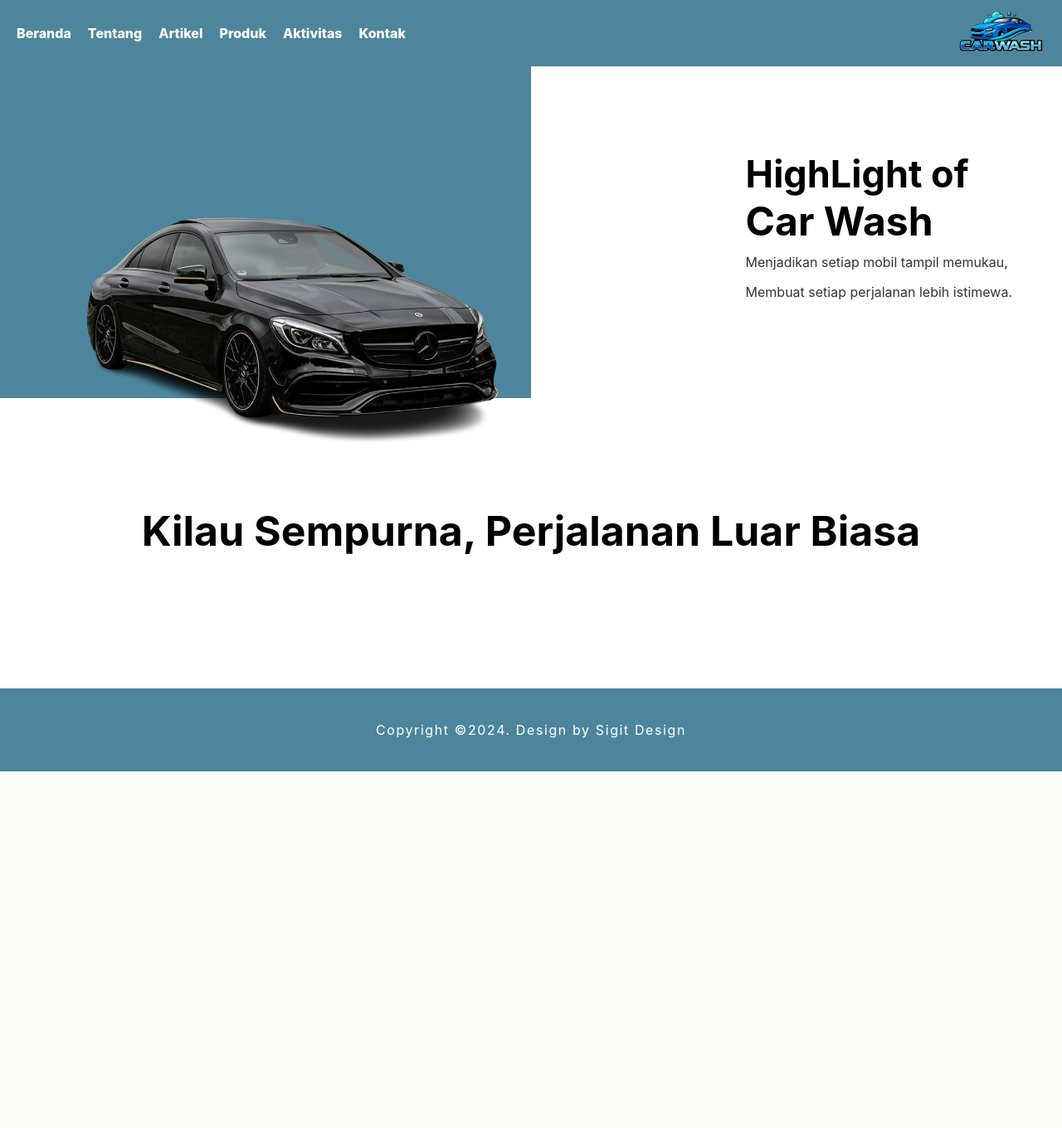
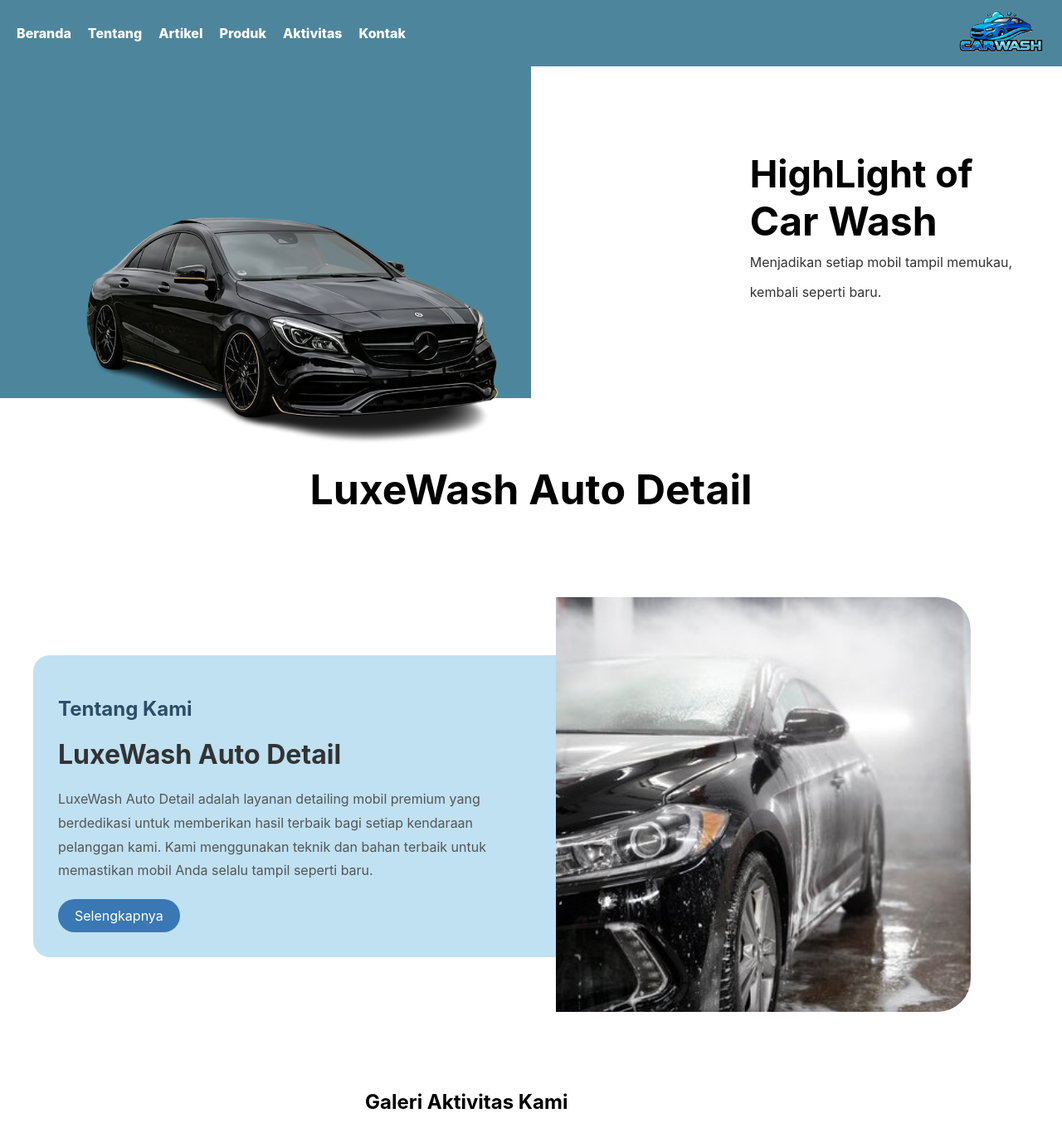
Before and after one commit to sigitgss004/desain_figmanew, a CodeIgniter 4 app: the page made by app/Views/Beranda.php in a window 1280 px wide. Shown: the top 1360 px of the page at 83% size. Before the commit the page ends 930 px from the top, so only its background shows below. Run offline with PHP 8.4 and a stand-in for CodeIgniter, Linux system fonts and the light colour scheme; the template is opened without the code that fills it, so the values that code supplies are empty; some libraries are stand-ins or nearby versions.

Commit message:
12/10/2024

```diff
--- a/app/Views/Beranda.php
+++ b/app/Views/Beranda.php
@@ -97,7 +97,7 @@
       align-items: center;
       justify-content: center;
       z-index: 1;
-      margin: 0;
+      margin-bottom: 50px; /* Tambahkan margin bawah */
       padding: 0;
     }
 
@@ -153,11 +153,83 @@
       text-align: center;
       font-size: 50px;
       font-weight: bold;
-      margin-top: 100px;
-      margin-bottom: 90px;
+      margin: 30px 0; /* Kurangi margin untuk menambah jarak antara bagian overlay dan bagian lain */
       color: #000000;
       position: relative;
-      top: 30px;
+      z-index: 2;
+    }
+
+    /* Bagian Tentang Kami */
+    .about-section {
+      display: flex;
+      justify-content: center;
+      align-items: center;
+      margin: 50px auto;
+      padding: 20px;
+      max-width: 1200px;
+      position: relative;
+      z-index: 2; /* Pastikan bagian ini berada di atas overlay */
+    }
+
+    .text-box-about {
+      width: 50%;
+      padding: 30px;
+      background-color: #BFE1F2; /* Ubah warna menjadi putih agar kontras dengan latar belakang biru */
+      border-radius: 20px 0 0 20px;
+    }
+
+    .text-box-about h2 {
+      font-size: 1.5rem;
+      color: #2a4d69;
+      margin-bottom: 10px;
+    }
+
+    .text-box-about h1 {
+      font-size: 2rem;
+      color: #333;
+      margin-bottom: 20px;
+    }
+
+    .text-box-about p {
+      font-size: 1rem;
+      line-height: 1.8;
+      color: #555;
+      margin-bottom: 20px;
+    }
+
+    .read-more-btn {
+      display: inline-block;
+      text-decoration: none;
+      padding: 10px 20px;
+      color: white;
+      background-color: #3a78b3;
+      border-radius: 30px;
+      transition: background-color 0.3s ease;
+    }
+
+    .read-more-btn:hover {
+      background-color: #2a4d69;
+    }
+
+    .image-box-about {
+      width: 50%;
+      overflow: hidden;
+      border-radius: 0 20px 20px 0;
+    }
+
+    .image-box-about img {
+      width: 500px; /* Lebar tetap */
+      height: 500px; /* Tinggi tetap */
+      object-fit: cover; /* Memastikan gambar tetap proporsional */
+      border-radius: 0 40px 40px 0;
+    }
+
+    .about-background {
+      width: 100%;
+      background-color: #d0ecf6; /* Warna latar belakang biru */
+      padding: 200px 0; /* Menambah ruang di atas dan bawah */
+      box-shadow: 0 4px 8px rgba(0, 0, 0, 0.1); /* Bayangan untuk memberikan efek kedalaman */
+      z-index: 1; /* Pastikan berada di bawah konten */
     }
 
     @media (max-width: 768px) {
@@ -184,6 +256,8 @@
         font-size: 36px; /* Ukuran font "Car Wash" untuk mobile */
       }
 
+
+
       .description {
         font-size: 14px;
       }
@@ -191,6 +265,20 @@
       .centered-text {
         font-size: 20px;
         margin-top: 50px;
+      }
+
+      /* Responsive Tentang Kami */
+      .about-section {
+        flex-direction: column;
+      }
+
+      .text-box-about, .image-box-about {
+        width: 100%;
+        border-radius: 20px;
+      }
+
+      .image-box-about img {
+        border-radius: 20px;
       }
     }
   </style>
@@ -207,10 +295,10 @@
         <a href="http://localhost:8080/aktivitas" class="nav-item">Aktivitas</a>
         <a href="http://localhost:8080/kontak" class="nav-item">Kontak</a>
       </div>
-      <img class="logo" src="/upload/logo.png" alt="Logo">
+      <img class="logo" src="/upload/logo.png" alt="LuxeWash Auto Detail Logo">
     </div>
 
-    <!-- Gambar Overlay -->
+    <!-- Overlay -->
     <div class="overlay">
       <div class="content-wrapper">
         <img class="car-img" src="/upload/fotoberanda.png" alt="Gambar Mobil" />
@@ -218,17 +306,59 @@
           <h1 class="title-highlight">HighLight of</h1>
           <h1 class="title-carwash">Car Wash</h1>
           <p class="description">Menjadikan setiap mobil tampil memukau,</p>
-          <p class="description">Membuat setiap perjalanan lebih istimewa.</p>
+          <p class="description">kembali seperti baru.</p>
         </div>
       </div>
     </div>
 
-    <!-- Teks di bawah gambar overlay -->
-    <div class="centered-text">Kilau Sempurna, Perjalanan Luar Biasa</div>
+    <!-- Teks "LuxeWash Auto Detail" -->
+    <div class="centered-text">
+      LuxeWash Auto Detail
+    </div>
+
+    <!-- Tentang Kami -->
+    <div class="about-section">
+      <div class="text-box-about">
+        <h2>Tentang Kami</h2>
+        <h1>LuxeWash Auto Detail</h1>
+        <p>LuxeWash Auto Detail adalah layanan detailing mobil premium yang berdedikasi untuk memberikan hasil terbaik bagi setiap kendaraan pelanggan kami. Kami menggunakan teknik dan bahan terbaik untuk memastikan mobil Anda selalu tampil seperti baru.</p>
+        <a href="#" class="read-more-btn">Selengkapnya</a>
+      </div>
+      <div class="image-box-about">
+        <img src="/upload/profiltentang.jpg" alt="Tentang Kami">
+      </div>
+    </div>
+
+<!-- Bagian Galeri Aktivitas -->
+<div class="gallery-section">
+    <h2 class="gallery-title">Galeri Aktivitas Kami</h2>
+    <div class="gallery-grid">
+        <!-- Gambar 1 -->
+        <div class="gallery-item">
+            <img src="/upload/activity1.jpg" alt="Cuci Mobil Reguler" />
+        </div>
+        <!-- Gambar 2 -->
+        <div class="gallery-item">
+            <img src="/upload/activity2.jpg" alt="Detailing Interior" />
+        </div>
+        <!-- Gambar 3 -->
+        <div class="gallery-item">
+            <img src="/upload/activity3.jpg" alt="Cuci Mesin" />
+        </div>
+        <!-- Gambar 4 -->
+        <div class="gallery-item">
+            <img src="/upload/activity4.jpg" alt="Polishing" />
+        </div>
+    </div>
+</div>
+
+
+    <!-- Latar Belakang Biru di Bawah Konten -->
+    <div class="about-background"></div>
 
     <!-- Footer -->
     <div class="footer">
-      <div class="footer-text">Copyright ©2024. Design by Sigit Design</div>
+      <p class="footer-text">&copy; 2024 LuxeWash Auto Detail. All Rights Reserved.</p>
     </div>
   </div>
 </body>
```
